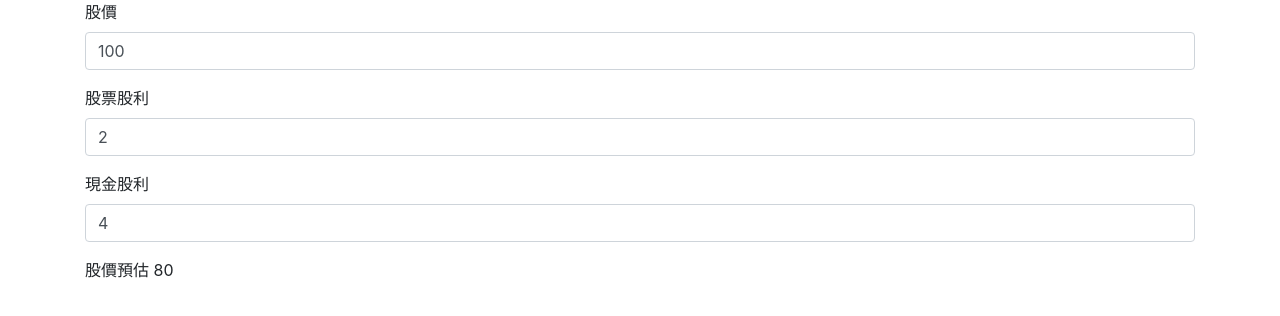
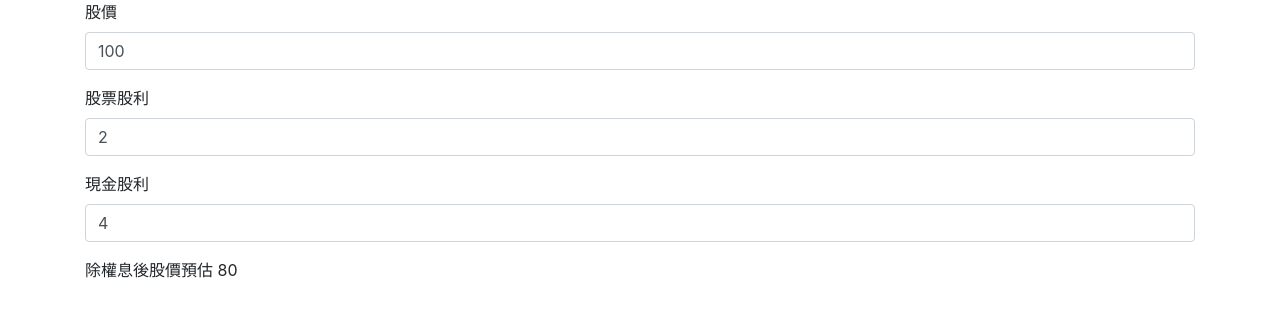
Before and after one commit to cwchiu/cwchiu.github.io, a plain HTML site: page finance/index.html in a window 1280 px wide. Drawn offline with nearby package versions, Linux system fonts and the light colour scheme.

Commit message:
Update index.html

```diff
--- a/finance/index.html
+++ b/finance/index.html
@@ -24,7 +24,7 @@
                 <input type="number" v-model="cashDividend" id="cashDividend" class="form-control"></input>
             </div>
             <div class="form-group">
-                <label>股價預估</label>
+                <label>除權息後股價預估</label>
                 <label>{{afterStockPrice}}</label>
             </div>
         </form>
```
